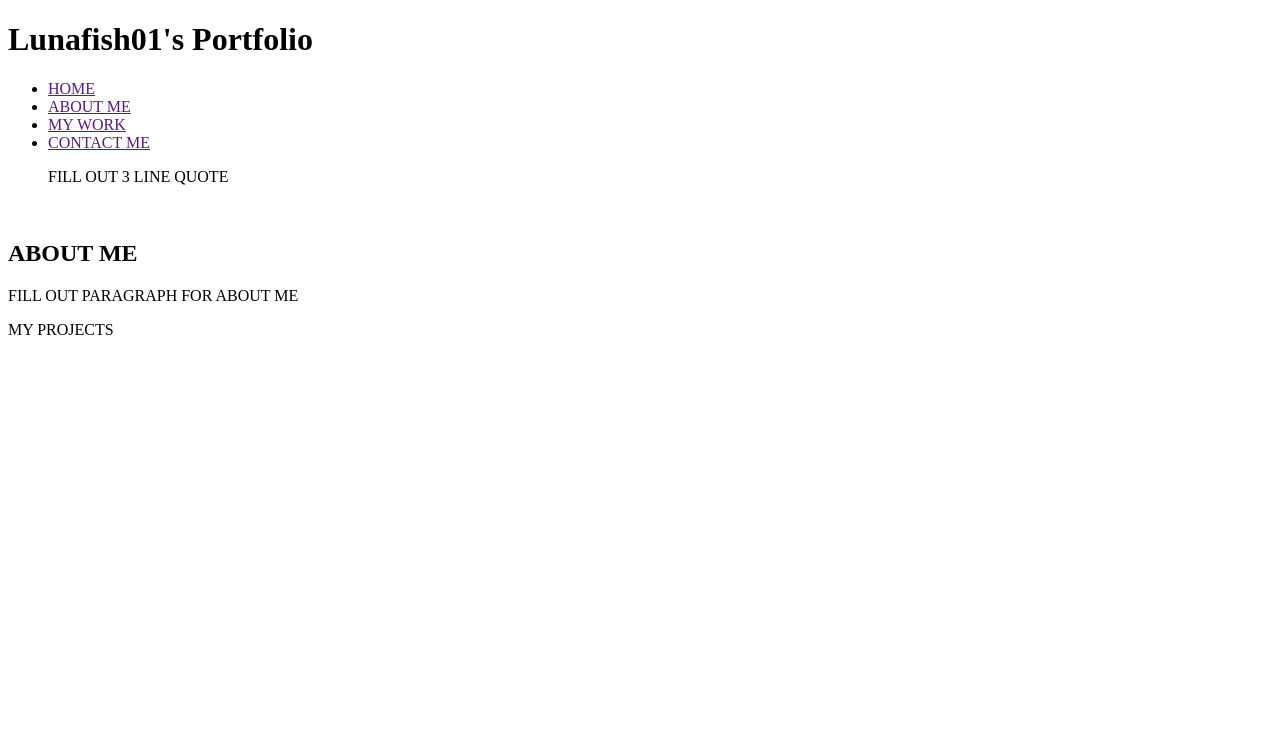
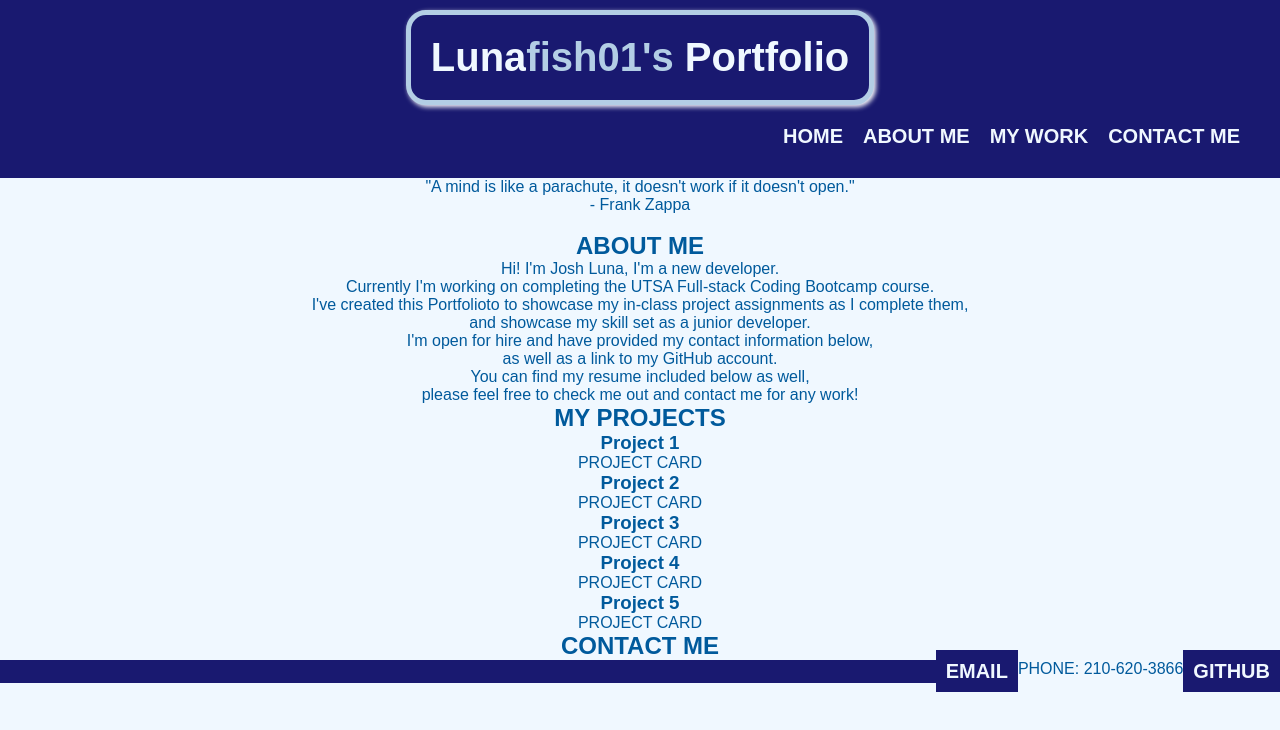
Before and after one commit to Lunafish01/side-project, a plain HTML site: page index.html in a window 1280 px wide. Drawn offline with Linux system fonts and the light colour scheme.

Commit message:
added to css and html files

```diff
--- a/assets/style.css
+++ b/assets/style.css
@@ -1,17 +1,78 @@
-:root{
-    --primary: #808000;
-    --secondary: #BAB86C;
-    --accent: #f5f5dc;
+:root {
+    --primary: #191970;
+    --secondary: #005A9C;
+    --accent: #b3cee5;
+    --accent2: #f0f8ff
 }
 
-*{
+* {
     margin: 0;
     padding: 0;
     box-sizing: border-box;
-    background-color: #f5f5dc;
+    font-family: sans-serif;
+    background-color: var(--accent2)
 }
 
-body{
+body {
     color: var(--secondary);
     text-align: center;
 }
+
+/* HEADER STYLING AND NAV STYLING */
+
+span {
+    color: var(--accent);
+    background-color: var(--primary);
+}
+
+header {
+    padding: 10px;
+    text-align: left;
+    background-color: var(--primary);
+}
+
+header div {
+    background-color: var(--primary);
+    text-align: center;
+}
+
+header h1 {
+    color: var(--accent2);
+    font-size: 40px;
+    font-weight: bold;
+    background-color: var(--primary);
+    padding: 20px;
+}
+
+header nav {
+    margin: 20px;
+    background-color: var(--primary);
+}
+
+h1 {
+    display: inline-block;
+    border: 5px solid var(--accent);
+    border-radius: 20px;
+    box-shadow: 2px 2px 5px white;
+}
+
+
+ul {
+    list-style-type: none;
+    background-color: var(--primary);
+    display: flex;
+    justify-content: end;
+}
+
+a {
+    background-color: var(--primary);
+    color: var(--accent2);
+    padding: 10px;
+    text-decoration: none;
+    font-weight: bold;
+    font-size: 20px;
+}
+
+header nav ul li a:hover {
+    color: var(--secondary);
+}
--- a/index.html
+++ b/index.html
@@ -4,13 +4,13 @@
     <meta charset="UTF-8">
     <meta name="viewport" content="width=device-width, initial-scale=1.0">
     <title>Document</title>
+    <link rel="stylesheet" href="./assets/style.css" />
 </head>
 <body>
     <header>
         <div>
             <h1>Luna<span>fish01's</span> Portfolio</h1>
         </div>
-    </header>
         <nav>
             <ul>
                 <li>
@@ -27,14 +27,17 @@
                 </li>
             </ul>
         </nav>
-
+    </header>
     <!--HERO QUOTE-->
 
     <section>
         <div>
             <blockquote>
                 <!--HERO QUOTE SECTION-->
-                <p>FILL OUT 3 LINE QUOTE</p>
+                <p>"A mind is like a parachute, it doesn't work if it doesn't open."
+                    <br>
+                    - Frank Zappa
+                </p>
             </blockquote>
         </div>
         <div>
@@ -48,19 +51,63 @@
         </div>
         <div>
             <article>
-                <p>FILL OUT PARAGRAPH FOR ABOUT ME </p>
+                <p>
+                    Hi! I'm Josh Luna, I'm a new developer. <br>
+                    Currently I'm working on completing the UTSA Full-stack Coding Bootcamp course. <br>
+                    I've created this Portfolioto to showcase my in-class project assignments as I complete them,<br>
+                     and showcase my skill set as a junior developer. <br>
+                    I'm open for hire and have provided my contact information below, <br>
+                    as well as a link to my GitHub account. <br>
+                    You can find my resume included below as well, <br>
+                    please feel free to check me out and contact me for any work! <br>
+                </p>
             </article>
         </div>
     </section>
 
     <!--PROJECTS SECTION-->
-    <section>
-        <div>
-            <p>MY PROJECTS</p>
-        </div>
-    </section>
     <section class="">
         <div class="">
+            <h2>MY PROJECTS</h2>
+        </div>
+        <div>
+            <h3>Project 1</h3>
+        </div>
+        <div>PROJECT CARD</div>
+        <div>
+            <h3>Project 2</h3>
+        </div>
+        <div>PROJECT CARD</div>
+        <div>
+            <h3>Project 3</h3>
+        </div>
+        <div>PROJECT CARD</div>
+        <div>
+            <h3>Project 4</h3>
+        </div>
+        <div>PROJECT CARD</div>
+        <div>
+            <h3>Project 5</h3>
+        </div>
+        <div>PROJECT CARD</div>
+    </section>
+
+    <!--CONTACT ME SECTION-->
+    <section class="">
+        <div class="">
+            <h2>CONTACT ME</h2>
+        </div>
+
+        <div>
+            <ul>
+                <li>
+                    <a href="mailto: jlunafish1@gmail.com">EMAIL</a>
+                </li>
+                <li>PHONE: 210-620-3866</li>
+                <li>
+                    <a href="https://github.com/Lunafish01">GITHUB</a>
+                </li>
+            </ul>
         </div>
     </section>
 
```
Also changed, not shown: 1 other file. Lines whose indentation alone changed are shown as unchanged.
